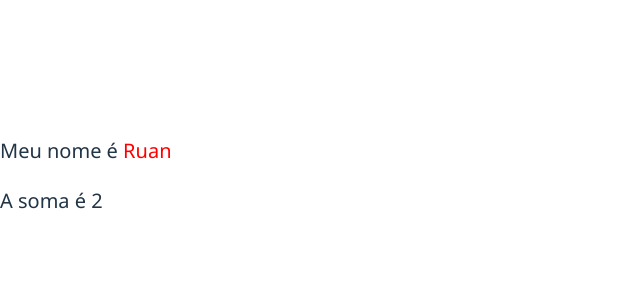
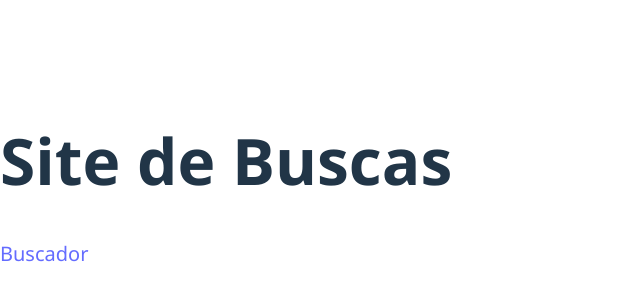
Before and after one commit to ruanblotta/testeReact, a React (Vite) app: page / in a window 1280 px wide. Shown: the part 224-524 px from the top of the page, without its empty margins (0-640 px from the left). Built offline with nearby package versions, Linux system fonts and the light colour scheme.

Commit message:
Estudo em React

```diff
--- a/src/App.jsx
+++ b/src/App.jsx
@@ -2,16 +2,16 @@ import React from 'react';
 import './App.css';
 
 function App() {
-    let name = "Ruan";
-    let num1 = 1;
-    let num2 = 1;
-    let sum = num1 + num2;
-    return (
-      <div>
-        <p>Meu nome é <span>{name}</span></p>
-        <p>A soma é {sum}</p>
-      </div>
 
-    );
+  const busca = "futebol";
+
+  return (
+    <div>
+        <h1 className="title">Site de Buscas</h1>
+        <a href={`https://google.com/search?q=${busca}`} title="Buscador" >
+          Buscador
+        </a>
+    </div>
+  );
 }
 export default App;
```
